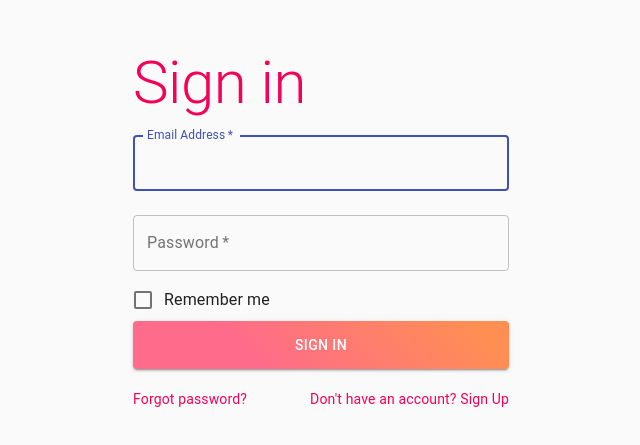
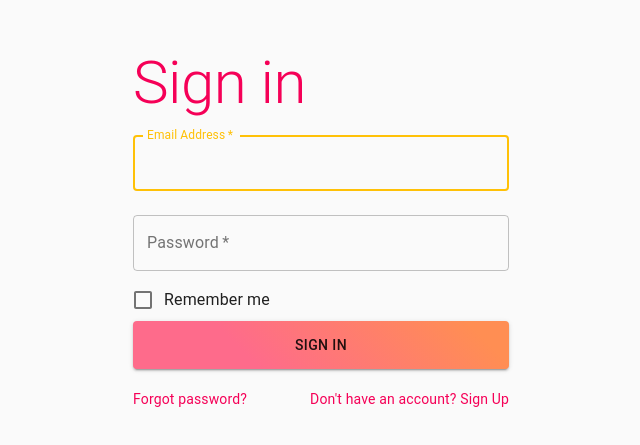
Before and after one commit to tahscenery/ses1b-group2, a React (Create React App) app in the folder packages/frontend/: page /login in a window 1280 px wide. Shown: the part 203-648 px from the top of the page, without its empty margins (319-959 px from the left). Built offline with nearby package versions, Linux system fonts and the light colour scheme.

Commit message:
Material UI default theme

```diff
--- a/packages/frontend/src/components/App/App.css
+++ b/packages/frontend/src/components/App/App.css
@@ -1 +1,11 @@
-/* TODO */
+@charset "UTF-8";
+
+@import url('fonts.css');
+
+:root {
+  --nav-bar-background-color: #111111;
+  --nav-bar-foreground-color: #E1E1E1;
+  --nav-bar-brand-font-family: 'Playfair Display', serif;
+  --nav-bar-brand-font-weight: 900;
+  --nav-bar-brand-font-size: 2.5rem;
+}
--- a/packages/frontend/src/components/App/App.tsx
+++ b/packages/frontend/src/components/App/App.tsx
@@ -1,11 +1,19 @@
 import React, { Component } from 'react';
 import { Redirect, Route, Router, Switch } from 'react-router-dom';
 import { createBrowserHistory } from 'history';
+import { createMuiTheme, ThemeProvider } from '@material-ui/core';
+import * as colors from '@material-ui/core/colors'
 import Home from 'pages/Home'
 import Login from 'pages/Login';
 import Booking from 'pages/Booking'
 
 import './App.css';
+
+const theme = createMuiTheme({
+  palette: {
+    primary: colors.amber
+  }
+})
 
 const history = createBrowserHistory();
 
@@ -14,6 +22,7 @@ class App extends Component {
     return (
       <Router history={history}>
         <React.Fragment>
+          <ThemeProvider theme={theme}>
             <Switch>
               {/* Home */}
               <Route exact path="/" component={Home} />
@@ -27,6 +36,7 @@ class App extends Component {
               {/* 404 */}
               <Route render={() => <Redirect to="/"/>} />
             </Switch>
+          </ThemeProvider>
         </React.Fragment>
       </Router>
     );
--- /dev/null
+++ b/packages/frontend/src/components/App/fonts.css
@@ -0,0 +1,5 @@
+@charset "UTF-8";
+
+/* Playfair Display */
+
+@import url('https://fonts.googleapis.com/css2?family=Playfair+Display:wght@400;700;900&display=swap');
--- a/packages/frontend/src/pages/Booking/Booking.tsx
+++ b/packages/frontend/src/pages/Booking/Booking.tsx
@@ -1,5 +1,4 @@
 import React, { Component } from 'react';
-import Test from './Context/Date';
 import Date from './Context/DateTime';
 import People from './Context/People';
 import Location from './Context/Location';
```
Lines whose indentation alone changed are shown as unchanged.
